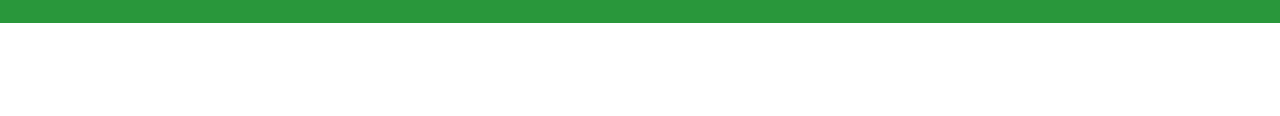
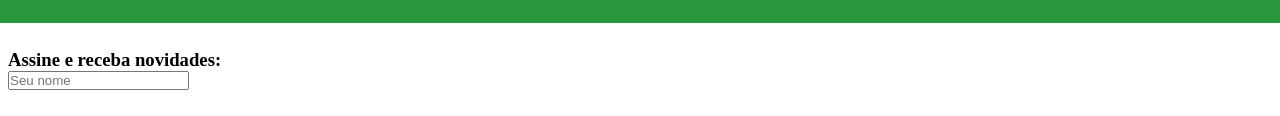
Before and after one commit to B73nd4/Studio_Ghibli, a website: page index.html in a window 1280 px wide. Shown: the part 2317-2433 px from the top of the page. Before the commit the page ends 2340 px from the top, so only its background shows below. Drawn offline with nearby package versions, Linux system fonts and the light colour scheme; files that its build step writes are made by us from their sources; files whose address does not match are found by name.

Commit message:
fazendo a refinagem do site consertando bugs e adicionando mais customizações.

```diff
--- a/index.html
+++ b/index.html
@@ -174,8 +174,21 @@
     </section>
     <section class="contact" id="contact">
     </section>
-    <footer>
+    <footer class="footer" id="footer">
+        <div class="footer__container">
+            <div class="footer__container__div">
+                <div class="footer__container__div__form">
+                    <h3>Assine e receba novidades:</h3>
+                    <form>
+                        <label for="inputname"></label>
+                        <input type="text" id="inputname" placeholder="Seu nome" required>
+                    </form>
+                </div>
+                <div class="footer__container__div__">
 
+                </div>
+            </div>
+        </div>
     </footer>
 
     <script src="./dist/js/main.js"></script>
--- /dev/null
+++ b/src/styles/_footer.scss
@@ -0,0 +1,5 @@
+.footer{
+    padding: 26px 8px;
+
+
+}
--- a/src/styles/_variaveis.scss
+++ b/src/styles/_variaveis.scss
@@ -1,2 +1,2 @@
-$corBodyHeader: #0576A5;
+$corBodyHeader: #067BA6;
 $corSection2: #fef1de;
--- a/src/styles/main.scss
+++ b/src/styles/main.scss
@@ -3,6 +3,7 @@
 @use 'hero';
 @use 'shows';
 @use 'backstage';
+@use 'footer';
 
 *{
     padding: 0;
```
